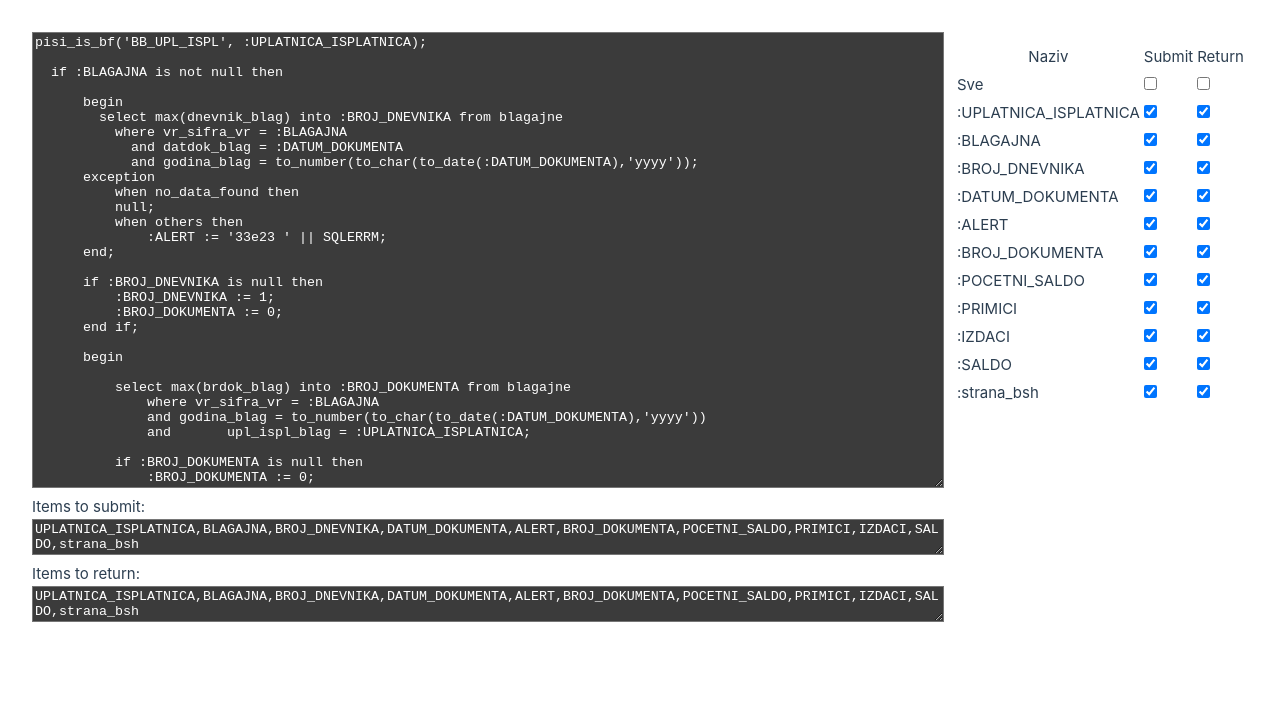
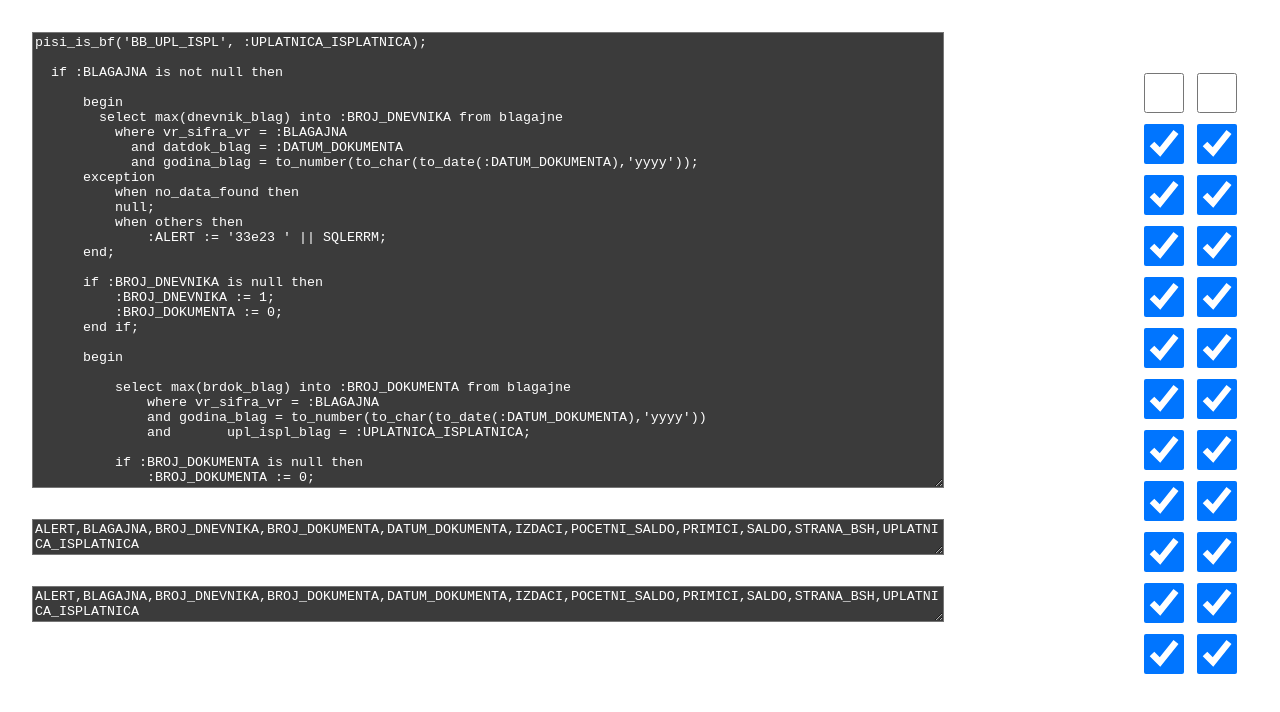
Before and after one commit to fluffyspace/apex-items-to-submit-return, a Vue app: page / in a window 1280 px wide. Shown: the top 712 px of the page. Built offline with nearby package versions, Linux system fonts and the light colour scheme.

Commit message:
bigger checkbxo

```diff
--- a/src/App.vue
+++ b/src/App.vue
@@ -29,13 +29,13 @@
       <tbody>
         <tr>
           <td>Sve</td>
-          <td><input type="checkbox" @change="toggleSubmit()" v-model="toggleSubmitCheckbox" /></td>
-          <td><input type="checkbox" @change="toggleReturn()" v-model="toggleReturnCheckbox" /></td>
+          <td><input type="checkbox" @change="toggleSubmit()" class="largerCheckbox" v-model="toggleSubmitCheckbox" /></td>
+          <td><input type="checkbox" @change="toggleReturn()" class="largerCheckbox" v-model="toggleReturnCheckbox" /></td>
         </tr>
         <tr v-for="item in items">
           <td>{{item.name}}</td>
-          <td><input type="checkbox" v-model="item.submit" /></td>
-          <td><input type="checkbox" v-model="item.return" /></td>
+          <td><input type="checkbox" v-model="item.submit" class="largerCheckbox"/></td>
+          <td><input type="checkbox" v-model="item.return" class="largerCheckbox"/></td>
         </tr>
       </tbody>
     </table>
@@ -141,8 +141,22 @@
         }
 
         this.items = JSON.parse(JSON.stringify(this.items.map(item => {
-          return {"name": item, "submit": true, "return": true};
+          return {"name": item.toUpperCase(), "submit": true, "return": true};
         })));
+
+        this.items = this.items.sort((a, b) => {
+          const nameA = a.name.toUpperCase(); // ignore upper and lowercase
+          const nameB = b.name.toUpperCase(); // ignore upper and lowercase
+          if (nameA < nameB) {
+            return -1;
+          }
+          if (nameA > nameB) {
+            return 1;
+          }
+
+          // names must be equal
+          return 0;
+        });
 
       },
       toggleSubmit(){
--- a/src/assets/main.css
+++ b/src/assets/main.css
@@ -5,6 +5,7 @@
   margin: 0 auto;
   padding: 2rem;
   font-weight: normal;
+  color:white;
 }
 
 a,
@@ -42,3 +43,7 @@ button{
   padding: 10px;
   font-size: 18px;
 }
+input.largerCheckbox {
+  width: 40px;
+  height: 40px;
+}
```
